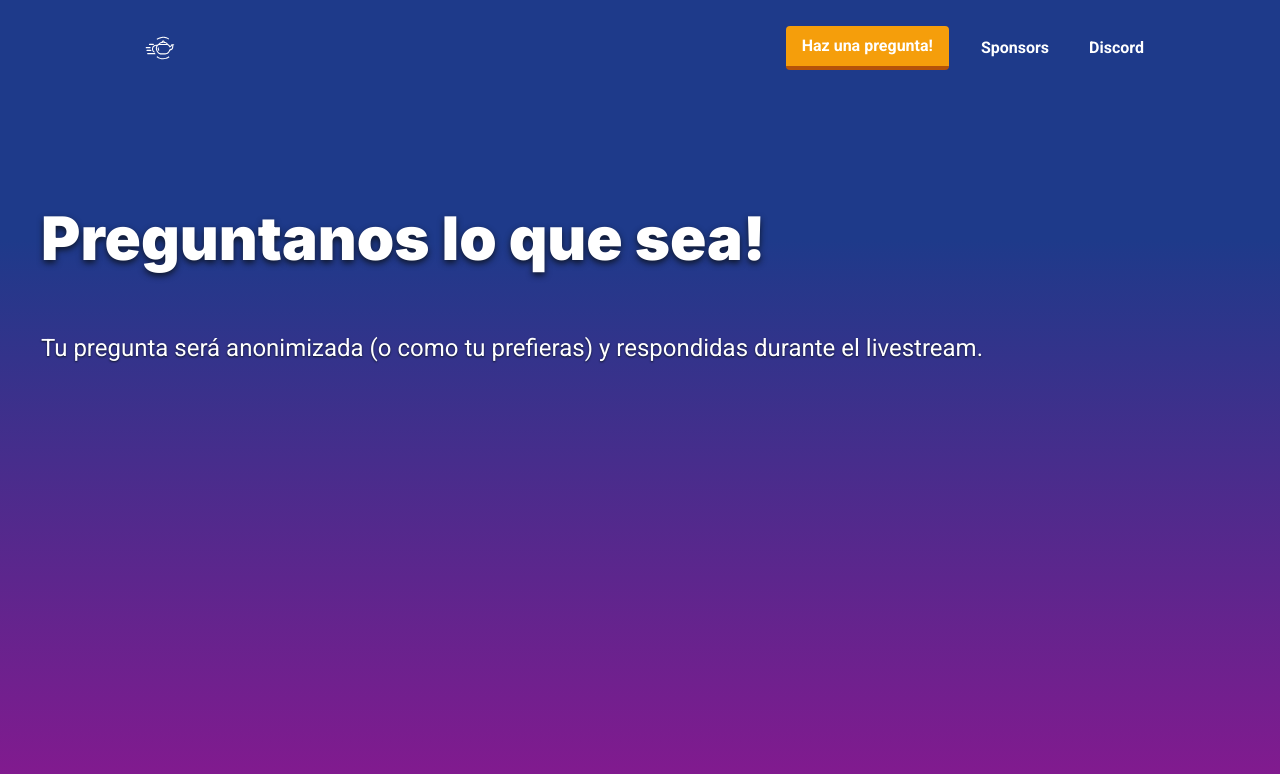
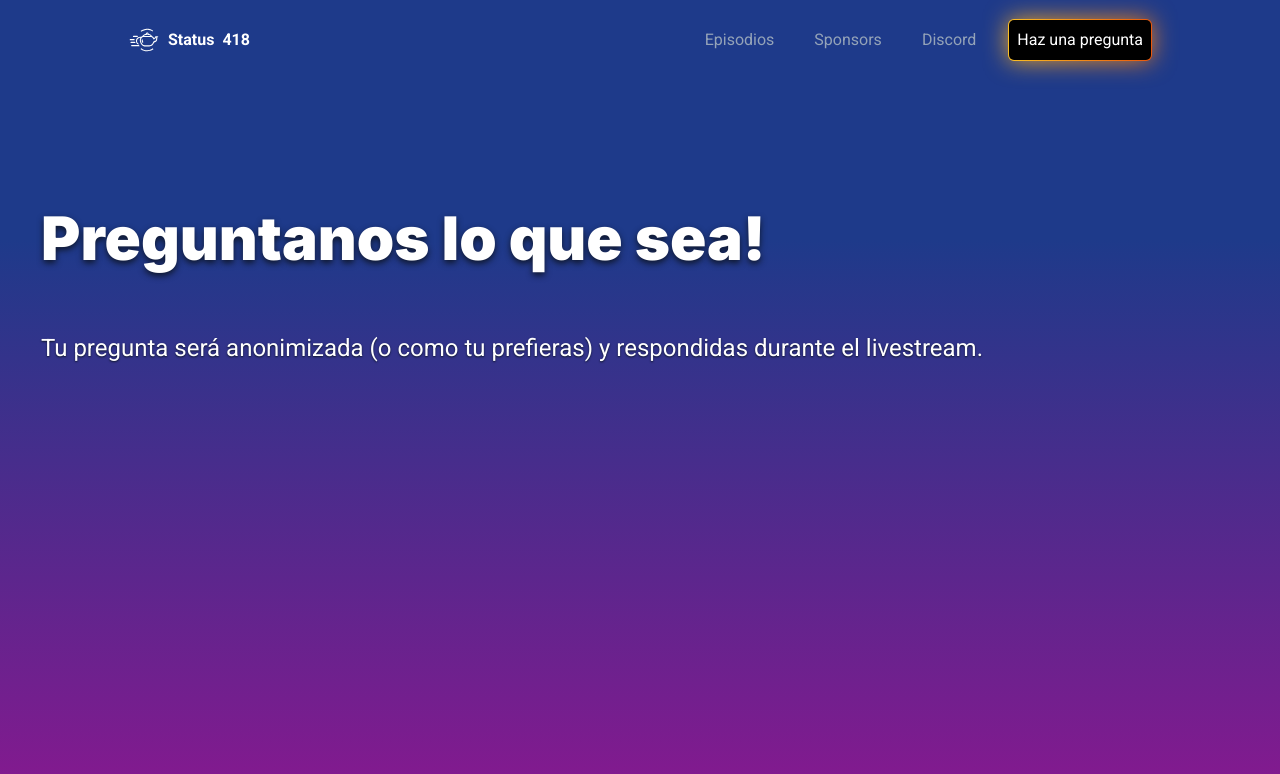
Before and after one commit to JSConfCL/418, a Next.js app: page /pregunta in a window 1280 px wide. Shown: the top 774 px of the page. Built offline with nearby package versions, Linux system fonts and the light colour scheme.

Commit message:
feat(Nav): define new version for NavBar

```diff
--- a/src/components/nav.tsx
+++ b/src/components/nav.tsx
@@ -7,30 +7,48 @@ export const Nav = () => {
       <div className="md: xl: flex w-full max-w-5xl flex-row items-center justify-between px-6 transition-all md:px-10 xl:px-0">
         <Link
           href={"/"}
-          className=" flex h-16 w-16 shrink-0 cursor-pointer items-center justify-center  px-4 py-2 font-bold  hover:no-underline"
+          className="group cursor-pointer items-center justify-center px-4 py-2 pl-0 font-bold hover:no-underline"
         >
-          <TeapotLogo />
+          <span className="flex shrink-0 items-center justify-center ">
+            <span className="h-8 w-8 mr-2 group-hover:animate-gradient-svg from-purple-400 to-pink-600 group-hover:-translate-y-3 transform group-hover:rotate-45 transition duration-500 ease-in-out">
+              <TeapotLogo />
+            </span>
+            Status <span className="group-hover:animate-gradient-text group-hover:text-transparent group-hover:bg-clip-text group-hover:bg-gradient-to-r group-hover:from-purple-400 group-hover:to-pink-600 ml-2">418</span>
+          </span>
         </Link>
 
-        <div className="flex flex-1 justify-end ">
+        <div className="flex flex-1 justify-end">
           <div className="flex flex-1 items-center justify-end gap-6">
             <Link
-              href={"/pregunta"}
-              className=" shrink-0 rounded border-b-4 border-amber-700  bg-amber-500 px-4 py-2 font-bold   transition-all hover:border-amber-700 hover:bg-amber-600 hover:no-underline"
+              href={"/"}
+              className="shrink-0 p-2 text-slate-400 transition-all hover:no-underline"
             >
-              Haz una pregunta!
+              Episodios
             </Link>
             <Link
               href={"/sponsors"}
-              className=" shrink-0 p-2 font-bold transition-all hover:no-underline"
+              className="shrink-0 p-2 text-slate-400 transition-all hover:no-underline"
             >
               Sponsors
             </Link>
             <Link
               href={"/discord"}
-              className=" shrink-0 p-2 font-bold transition-all hover:no-underline"
+              className="shrink-0 p-2 text-slate-400 transition-all hover:no-underline"
             >
               Discord
+            </Link>
+            <Link
+              href={"/pregunta"}
+              className="
+                text-white shrink-0 p-2 transition-all hover:no-underline
+                border border-transparent rounded-md
+                relative box-border bg-black bg-clip-padding
+                hover:animate-gradient-text hover:bg-gradient-to-r hover:from-amber-400 hover:to-orange-600 hover:text-black
+                before:absolute before:inset-0 before:-z-10 before:blur-md before:bg-clip-padding before:animate-gradient-text before:bg-gradient-to-r before:from-amber-400 before:to-orange-600
+                after:absolute after:-left-px after:-top-px after:-z-[1] after:bg-red after:rounded-md after:bg-gradient-to-r after:from-amber-400 after:to-orange-600 after:w-[calc(100%_+_2px)] after:h-[calc(100%_+_2px)]
+              "
+            >
+              Haz una pregunta
             </Link>
           </div>
         </div>
```
